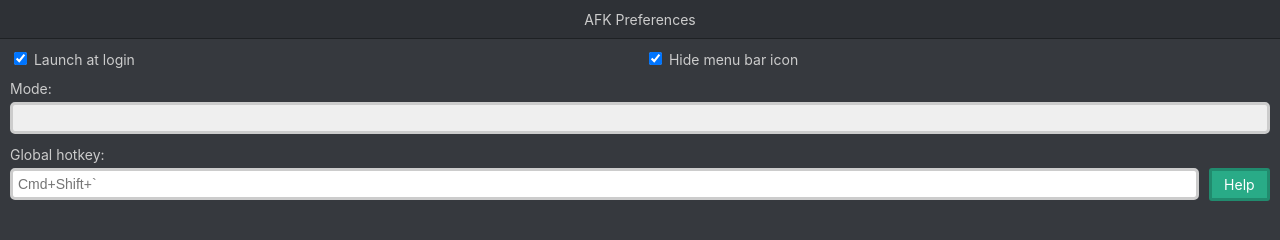
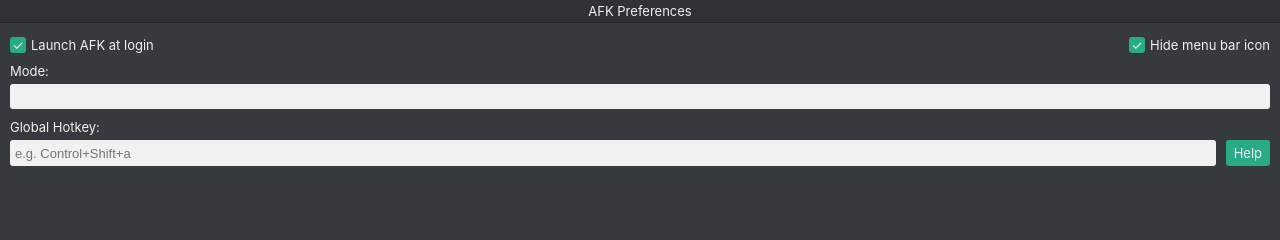
Before and after one commit to jamieweavis/afk, an Electron app: page app/preferences.html in a window 1280 px wide. Drawn offline with nearby package versions, Linux system fonts and the light colour scheme; files that its build step writes are made by us from their sources; no server answers.

Commit message:
:hammer: Refactor Preferences window & remove gulp

```diff
--- a/app/preferences.html
+++ b/app/preferences.html
@@ -2,39 +2,110 @@
 <html>
   <head>
     <meta charset="UTF-8">
-        <link rel="stylesheet" href="styles/preferences.css">
+    <title>AFK Preferences</title>
+    <style>
+      :root {
+        --text-color: #f1f1f1;
+        --header-color: #2E3136;
+        --background-color: #36393E;
+        --accent-color-dark: #29ab87;
+        --accent-color-light: #2ec097;
+        --border-radius: 3px;
+      }
+      body {
+        margin: 0;
+        background: var(--background-color);
+        color: var(--text-color);
+        font: 13px -apple-system, BlinkMacSystemFont, sans-serif;
+        overflow: hidden;
+        -webkit-user-select: none;
+      }
+      header {
+        height: 22px;
+        background: var(--header-color);
+        box-shadow: 0 1px 0 0 rgba(0, 0, 0, .3);
+        text-align: center;
+        line-height: 22px;
+        -webkit-user-select: none;
+        -webkit-app-region: drag;
+      }
+      #container { padding: 10px; }
+      select, input[type='text'] {
+        flex-grow: 1;
+        background: var(--text-color);
+        box-sizing: border-box;
+        border: none;
+        outline: none;
+        padding: 5px;
+        font-size: 13px;
+        -webkit-appearance: none;
+        border-radius: var(--border-radius);
+        transition: .2s;
+      }
+      select:focus, input[type='text']:focus { box-shadow: 0 0 0 3px var(--accent-color-dark); }
+      input[type=checkbox] {
+        display: none;
+      }
+      input[type=checkbox] + *:before {
+        content: '\2713';
+        display: inline-block;
+        width: 16px;
+        height: 16px;
+        text-align: center;
+        margin-right: 5px;
+        background-color: var(--text-color);
+        border-radius: var(--border-radius);
+      }
+      input[type=checkbox]:checked + *:before {
+        content: '\2713';
+        background: var(--accent-color-dark);
+      }
+      .input-container {
+        display: flex;
+        justify-content: space-between;
+        margin: 5px 0 10px 0;
+      }
+      #help-button {
+        padding: 5px 8px;
+        background: var(--accent-color-dark);
+        color: var(--text-color);
+        border-radius: var(--border-radius);
+        text-decoration: none;
+        margin-left: 10px;
+      }
+      #help-button:hover { background-color: var(--accent-color-light); }
+    </style>
   </head>
   <body>
-        <div id="title-bar">AFK Preferences</div>
-
+    <header>AFK Preferences</header>
     <div id="container">
-            <div class="field-container">
-                <div class="field">
+      <div class="input-container">
+        <div class="input-group">
           <input type="checkbox" id="autolaunch">
-                    <label for="autolaunch">Launch at login</label>
+          <label for="autolaunch">Launch AFK at login</label>
         </div>
 
-                <div class="field">
+        <div class="input-group">
           <input type="checkbox" id="hide-icon">
           <label for="hide-icon">Hide menu bar icon</label>
         </div>
       </div>
 
-            <div class="field">
+      <div class="input-group">
         <label for="mode">Mode:</label>
+        <div class="input-container">
           <select id="mode">
             <option value="Screensaver">Screensaver</option>
             <option value="Sleep">Sleep</option>
             <option value="Lock">Lock</option>
           </select>
         </div>
+      </div>
 
-            <div class="field-container">
-                <div class="field">
-                    <label for="global-hotkey">Global hotkey:</label>
-                    <input type="text" placeholder="Cmd+Shift+`" id="global-hotkey">
-                </div>
-                <div class="field" style="width:65px;">
+      <div class="input-group">
+        <label for="global-hotkey">Global Hotkey:</label>
+        <div class="input-container">
+          <input type="text" placeholder="e.g. Control+Shift+a" id="global-hotkey">
           <a id="help-button" href="https://github.com/electron/electron/blob/master/docs/api/accelerator.md#available-modifiers">Help</a>
         </div>
       </div>
--- a/app/styles/sass/_main.scss
+++ /dev/null
@@ -1,31 +0,0 @@
-$darkPrimary:     #2E3136;
-$darkSecondary:   #36393E;
-$darkTertiary:    #1E2124;
-
-$accentPrimary:   #29ab87;
-$accentSecondary: #31cba0;
-$accentTertiary:  #218b6e;
-
-$textPrimary:     #cccccc;
-$textSecondary:   #ffffff;
-$textTertiary:    #999999;
-
-body {
-  margin: 0;
-  background: $darkSecondary;
-  color: $textPrimary;
-  font: 14px -apple-system, BlinkMacSystemFont, sans-serif;
-}
-
-#title-bar {
-  height: 38px;
-  background: $darkPrimary;
-  border-bottom: 1px solid $darkTertiary;
-  display: flex;
-  justify-content: center;
-  align-items: center;
-  -webkit-user-select: none;
-  -webkit-app-region: drag;
-}
-
-::selection { background: transparentize($accentPrimary, .5) }
--- a/app/styles/sass/preferences.scss
+++ /dev/null
@@ -1,61 +0,0 @@
-@import 'main';
-
-#container {
-  padding: 10px;
-  cursor: default;
-  -webkit-user-select: none;
-
-  .field-container {
-    display: flex;
-
-    .field:not(:first-child) { margin-left: 10px; }
-    &:last-of-type .field { margin-bottom: 0; }
-  }
-
-  .field {
-    width: 100%;
-    margin-bottom: 12px;
-
-    input[type=text], input[type=number], select {
-      width: 100%;
-      box-sizing: border-box;
-      margin-top: 5px;
-      font-size: inherit;
-      outline: none;
-      border-radius: 5px;
-      border: 3px solid $textPrimary;
-      padding: 5px;
-      -webkit-appearance: none;
-      transition: .2s;
-
-      &:focus { border: 3px solid $accentPrimary; }
-    }
-    select { cursor: pointer; }
-
-    #help-button {
-      padding: 5px;
-      background: $accentPrimary;
-      border: 3px solid $accentTertiary;
-      display: flex;
-      justify-content: center;
-      align-items: center;
-      color: $textSecondary;
-      text-decoration: none;
-      border-radius: 3px;
-      margin-top: 22px;
-      transition: .2s;
-      outline: none;
-
-      &:hover, &:focus {
-        background: $accentSecondary;
-        border: 3px solid $accentPrimary;
-      }
-    }
-
-    .description {
-      font-size: 12px;
-      color: $textTertiary;
-      display: block;
-    }
-  }
-}
--- a/package.json
+++ b/package.json
@@ -30,8 +30,6 @@
   "devDependencies": {
     "electron": "^1.4.15",
     "electron-builder": "^15.1.1",
-    "gulp": "^3.9.1",
-    "gulp-sass": "^3.1.0",
     "standard": "^8.6.0"
   }
 }
```
Also changed, not shown: app/main.js (renamed from index.js, +8 -3 lines), gulpfile.js (deleted, +0 -14 lines), 3 other files. Lines whose indentation alone changed are shown as unchanged.
